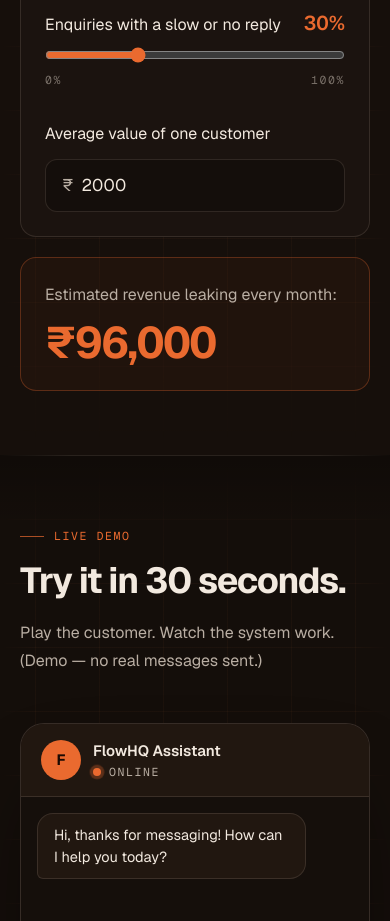
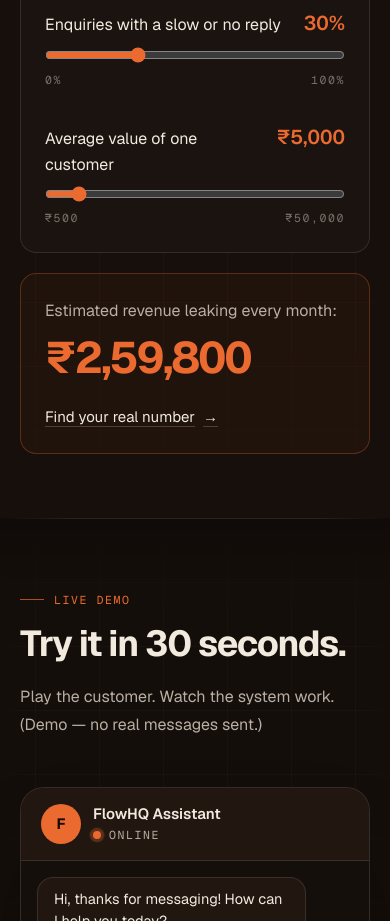
Before and after one commit to vatsal04-02/claude-session, a Next.js app: page / in a window 390 px wide. Shown: the part 6700-7621 px from the top of the page. Built offline with nearby package versions, Linux system fonts and the light colour scheme.

Commit message:
Revenue calculator: new formula, avg-value slider, instant en-IN result, audit link
Co-Authored-By: Claude Sonnet 5.5 <noreply@anthropic.com>
Claude-Session: https://claude.ai/code/session_013uieekPdjcvwpyQYG1P9ta

```diff
--- a/components/RoiCalculator.tsx
+++ b/components/RoiCalculator.tsx
@@ -1,18 +1,17 @@
 "use client";
 
 import { useState } from "react";
-import { Counter, Reveal } from "./ui";
+import { Reveal } from "./ui";
 
 const inr = (n: number) => `₹${Math.round(n).toLocaleString("en-IN")}`;
 
 export default function RoiCalculator() {
   const [enq, setEnq] = useState(40);
   const [ignored, setIgnored] = useState(30);
-  const [avg, setAvg] = useState("2000");
+  const [avg, setAvg] = useState(5000);
 
-  const avgValue = Math.min(10_000_000, Math.max(0, Number(avg) || 0));
-  // enquiries per week × 4 weeks × share ignored × value of one customer
-  const leaking = enq * 4 * (ignored / 100) * avgValue;
+  // monthly_leak = (enquiries_per_week × 4.33) × (slow_reply_pct ÷ 100) × avg_customer_value
+  const leaking = enq * 4.33 * (ignored / 100) * avg;
 
   return (
     <div id="roi" className="mt-16 border-t border-border pt-14 md:mt-20 md:pt-16">
@@ -65,31 +64,40 @@ export default function RoiCalculator() {
           </div>
 
           <div>
-            <label htmlFor="roi-avg" className="text-[16px] text-text">Average value of one customer</label>
-            <div className="mt-3 flex items-center rounded-xl border border-border bg-bg/60 px-4 transition-colors focus-within:border-accent focus-within:ring-2 focus-within:ring-accent/25">
-              <span className="text-[17px] text-muted">₹</span>
-              <input
-                id="roi-avg"
-                type="number"
-                inputMode="numeric"
-                min={0}
-                value={avg}
-                onChange={(e) => setAvg(e.target.value)}
-                className="w-full bg-transparent px-2 py-3 text-[17px] text-text outline-none"
-              />
+            <div className="flex items-baseline justify-between gap-4">
+              <label htmlFor="roi-avg" className="text-[16px] text-text">Average value of one customer</label>
+              <span className="text-[20px] font-semibold tabular-nums text-accent">{inr(avg)}</span>
             </div>
+            <input
+              id="roi-avg"
+              type="range"
+              min={500}
+              max={50000}
+              step={500}
+              value={avg}
+              onChange={(e) => setAvg(Number(e.target.value))}
+              className="mt-3 h-2 w-full cursor-pointer accent-accent"
+            />
+            <div className="label mt-1 flex justify-between text-[10px] text-subtle"><span>₹500</span><span>₹50,000</span></div>
           </div>
         </div>
 
         <div className="flex flex-col justify-center rounded-2xl border border-accent/30 bg-accent/[0.05] p-6 md:p-10">
           <p className="text-[16px] leading-[1.6] text-muted">Estimated revenue leaking every month:</p>
           <div
-            aria-hidden
-            className="display mt-3 break-words text-[clamp(2.75rem,7vw,5rem)] leading-[1.05] text-accent"
+            data-testid="roi-result"
+            className="display mt-3 break-words text-[clamp(2.75rem,7vw,5rem)] leading-[1.05] tabular-nums text-accent"
           >
-            <Counter to={leaking} prefix="₹" duration={0.6} />
+            {inr(leaking)}
           </div>
           <span className="sr-only" aria-live="polite">Estimated revenue leaking every month: {inr(leaking)}</span>
+          <a
+            href="#audit"
+            className="group mt-6 inline-flex items-center gap-2 self-start text-[15px] text-text underline decoration-border-bright underline-offset-4 transition-colors hover:text-accent hover:decoration-accent/60"
+          >
+            Find your real number
+            <span className="transition-transform duration-300 group-hover:translate-x-1">→</span>
+          </a>
         </div>
       </Reveal>
     </div>
```
